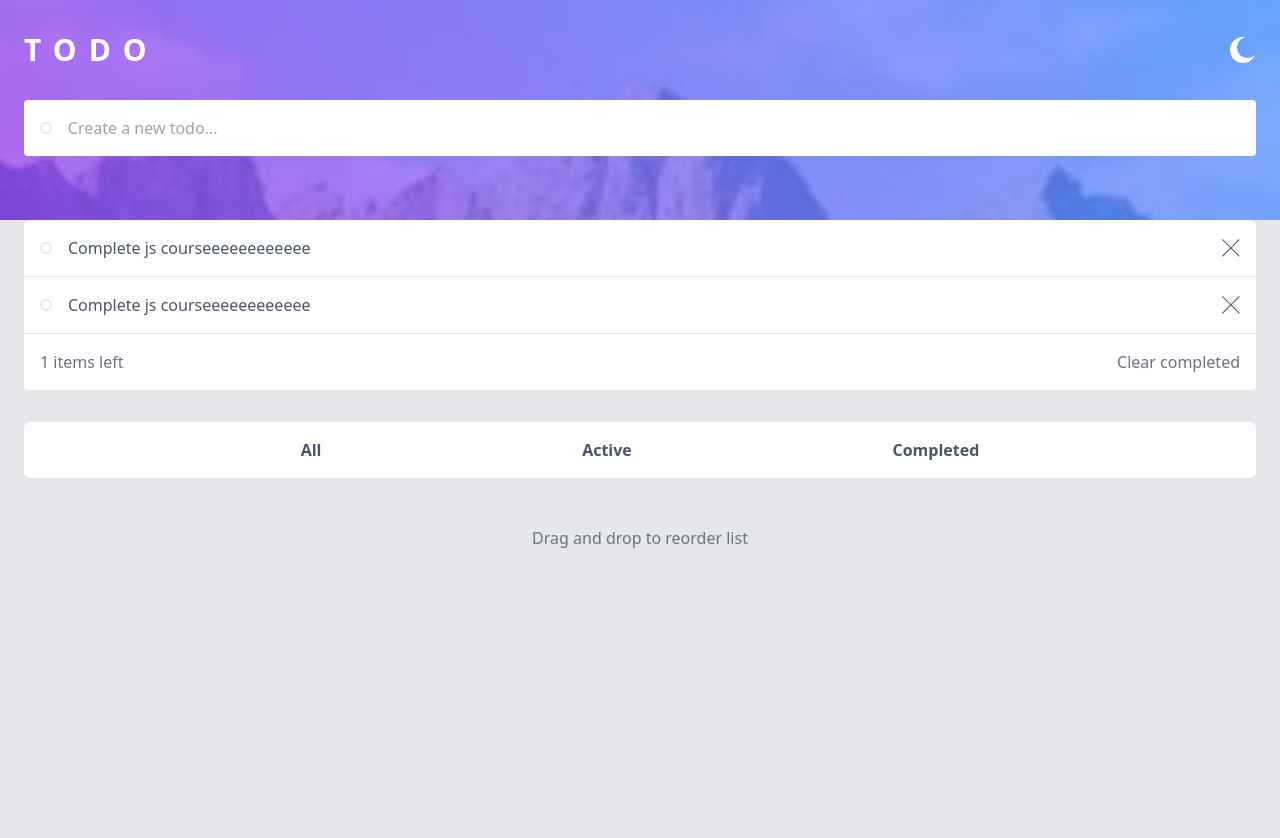
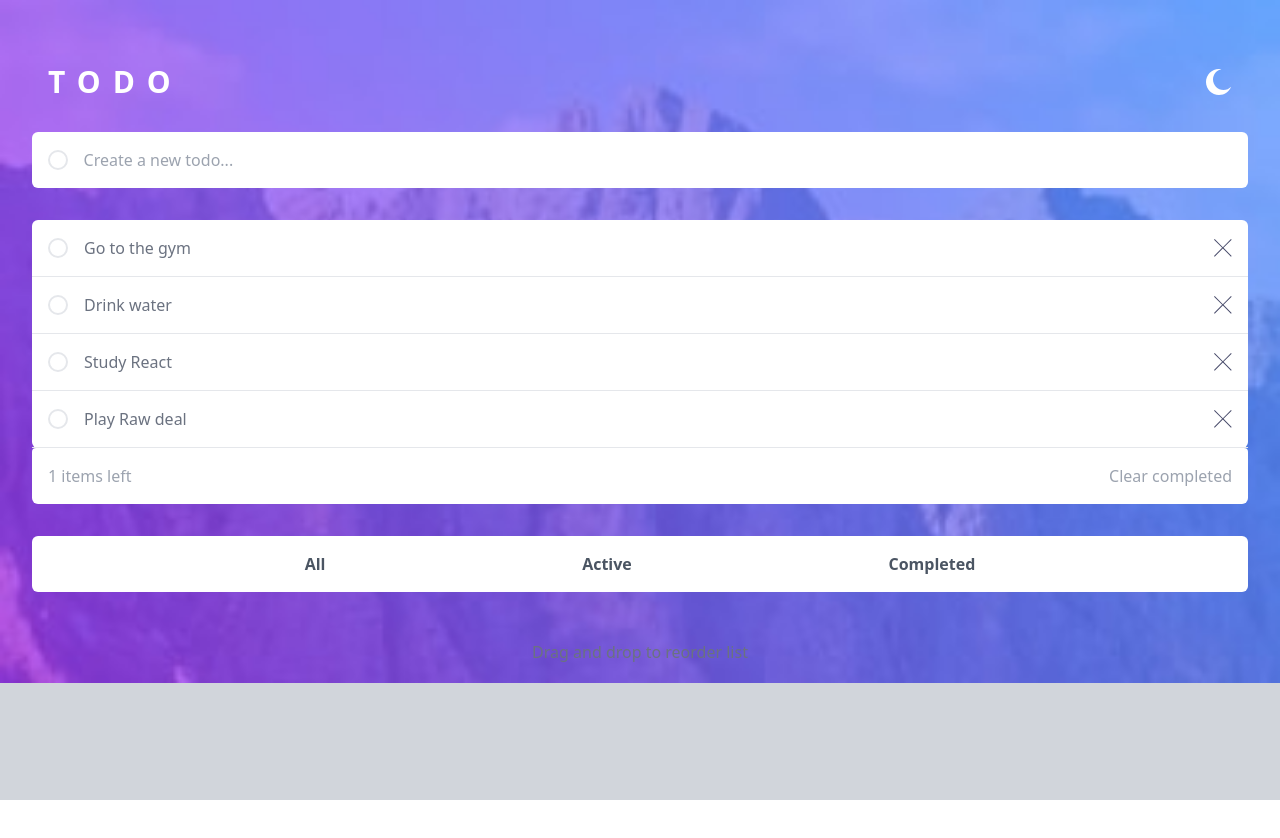
Before and after one commit to neptaliVasquez/todo-react-tailwind, a React (Vite) app: page / in a window 1280 px wide. Shown: the top 838 px of the page. After the commit the page ends 800 px from the top, so only its background shows below. Built offline with nearby package versions, Linux system fonts and the light colour scheme.

Commit message:
code separated in components

```diff
--- a/src/App.jsx
+++ b/src/App.jsx
@@ -1,65 +1,48 @@
-import CrossIcon from './components/icons/CrossIcon';
-import MoonIcon from './components/icons/MoonIcon';
+import { useState } from 'react';
+import Header from './components/Header';
+import TodoCreate from './components/TodoCreate';
+import TodoList from './components/TodoList';
+import TodoComputed from './components/TodoComputed';
+import TodoFilter from './components/TodoFilter';
+
+const initialStateTodos = [
+  {
+    id: 1,
+    title: 'Go to the gym',
+    completed: false,
+  },
+  {
+    id: 2,
+    title: 'Drink water',
+    completed: false,
+  },
+  {
+    id: 3,
+    title: 'Study React',
+    completed: false,
+  },
+  {
+    id: 4,
+    title: 'Play Raw deal',
+    completed: false,
+  },
+];
 
 const App = () => {
+  const [todos, setTodos] = useState(initialStateTodos);
+
   return (
-    <div>
-      <header className='bg-[url(./assets/images/bg-mobile-light.jpg)] bg-cover bg-no-repeat px-6'>
-        <div className='container mx-auto pb-8 '>
-          <div className='flex justify-between pt-8'>
-            <h1 className='text-3xl font-semibold uppercase tracking-[.4em] text-white'>
-              todo
-            </h1>
-            <button>
-              <MoonIcon />
-            </button>
-          </div>
-
-          <form className='my-8 flex w-full items-center gap-4 rounded bg-white px-4'>
-            <span className='inline-block h-3 w-3 rounded-full border-2'></span>
-            <input
-              className='w-full py-4 text-gray-500 outline-none'
-              type='text'
-              placeholder='Create a new todo...'
-            />
-          </form>
-        </div>
-      </header>
-      <main className='container mx-auto min-h-screen bg-gray-200 px-6'>
-        <div className='rounded-md bg-white'>
-          <article className='flex justify-between border-b p-4'>
-            <div className='flex items-center gap-4'>
-              <span className='inline-block h-3 w-3 rounded-full border-2'></span>
-              <p className='text-gray-600'> Complete js courseeeeeeeeeeee</p>
-            </div>
-            <button>
-              <CrossIcon />
-            </button>
-          </article>
-          <article className='flex justify-between border-b p-4'>
-            <div className='flex items-center gap-4'>
-              <span className='inline-block h-3 w-3 rounded-full border-2'></span>
-              <p className='text-gray-600'> Complete js courseeeeeeeeeeee</p>
-            </div>
-            <button>
-              <CrossIcon />
-            </button>
-          </article>
-          <section className='flex justify-between rounded bg-white p-4 text-gray-500'>
-            <span>1 items left</span>
-            <button>Clear completed</button>
-          </section>
-        </div>
-
-        <section className='container mx-auto  mt-8 flex justify-evenly rounded-md bg-white p-4 font-semibold text-gray-600'>
-          <button>All</button>
-          <button>Active</button>
-          <button>Completed</button>
-        </section>
-        <p className='mt-12 text-center text-gray-500'>
-          Drag and drop to reorder list
-        </p>
+    <div className='min-h-screen bg-gray-300 bg-[url(./assets/images/bg-mobile-light.jpg)] bg-contain bg-no-repeat px-4'>
+      <Header />
+      <main className='mx-automt-8 container px-4'>
+        <TodoCreate />
+        <TodoList todos={todos} />
+        <TodoComputed />
+        <TodoFilter />
       </main>
+      <footer className='mt-12 text-center text-gray-500'>
+        Drag and drop to reorder list
+      </footer>
     </div>
   );
 };
--- /dev/null
+++ b/src/components/Header.jsx
@@ -0,0 +1,17 @@
+import MoonIcon from './icons/MoonIcon';
+const Header = () => {
+  return (
+    <header className='container mx-auto px-4 pt-8'>
+      <div className='flex justify-between px-4 pt-8'>
+        <h1 className='text-3xl font-semibold uppercase tracking-[.4em] text-white'>
+          todo
+        </h1>
+        <button>
+          <MoonIcon />
+        </button>
+      </div>
+    </header>
+  );
+};
+
+export default Header;
--- /dev/null
+++ b/src/components/TodoComputed.jsx
@@ -0,0 +1,10 @@
+const TodoComputed = () => {
+  return (
+    <section className='flex justify-between rounded rounded-b-md bg-white p-4 text-gray-400'>
+      <span>1 items left</span>
+      <button>Clear completed</button>
+    </section>
+  );
+};
+
+export default TodoComputed;
--- /dev/null
+++ b/src/components/TodoCreate.jsx
@@ -0,0 +1,14 @@
+const TodoCreate = () => {
+  return (
+    <form className='mt-8 flex items-center gap-4 overflow-hidden rounded-md bg-white p-4'>
+      <span className='inline-block h-5 w-5 rounded-full border-2'></span>
+      <input
+        className='w-full text-gray-500 outline-none'
+        type='text'
+        placeholder='Create a new todo...'
+      />
+    </form>
+  );
+};
+
+export default TodoCreate;
--- /dev/null
+++ b/src/components/TodoFilter.jsx
@@ -0,0 +1,11 @@
+const TodoFilter = () => {
+  return (
+    <section className='container mx-auto  mt-8 flex justify-evenly rounded-md bg-white p-4 font-semibold text-gray-600'>
+      <button>All</button>
+      <button>Active</button>
+      <button>Completed</button>
+    </section>
+  );
+};
+
+export default TodoFilter;
--- /dev/null
+++ b/src/components/TodoItem.jsx
@@ -0,0 +1,18 @@
+import CrossIcon from './icons/CrossIcon';
+
+const TodoItem = ({ todo }) => {
+  const { id, title, completed } = todo;
+  return (
+    <article className='flex justify-between gap-4 border-b border-b-gray-200'>
+      <div className='flex items-center gap-4'>
+        <span className='inline-block h-5 w-5 rounded-full border-2'></span>
+        <p className='grow text-gray-500'>{title}</p>
+      </div>
+      <button>
+        <CrossIcon />
+      </button>
+    </article>
+  );
+};
+
+export default TodoItem;
--- /dev/null
+++ b/src/components/TodoList.jsx
@@ -0,0 +1,13 @@
+import TodoItem from './TodoItem';
+
+const TodoList = ({ todos }) => {
+  return (
+    <div className='mt-8 rounded-md bg-white [&>article]:p-4'>
+      {todos.map((todo) => (
+        <TodoItem key={todo.id} todo={todo} />
+      ))}
+    </div>
+  );
+};
+
+export default TodoList;
```
